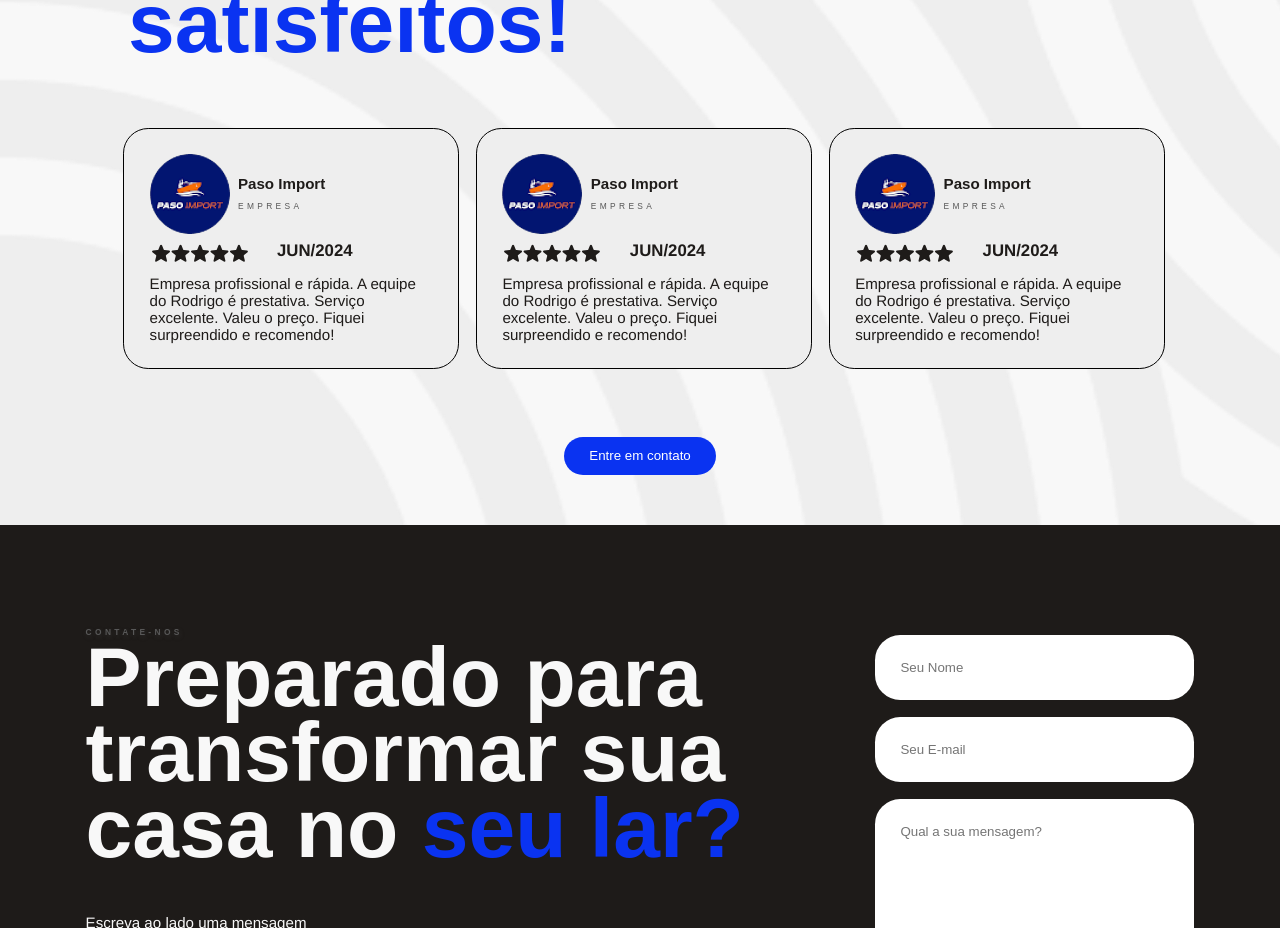
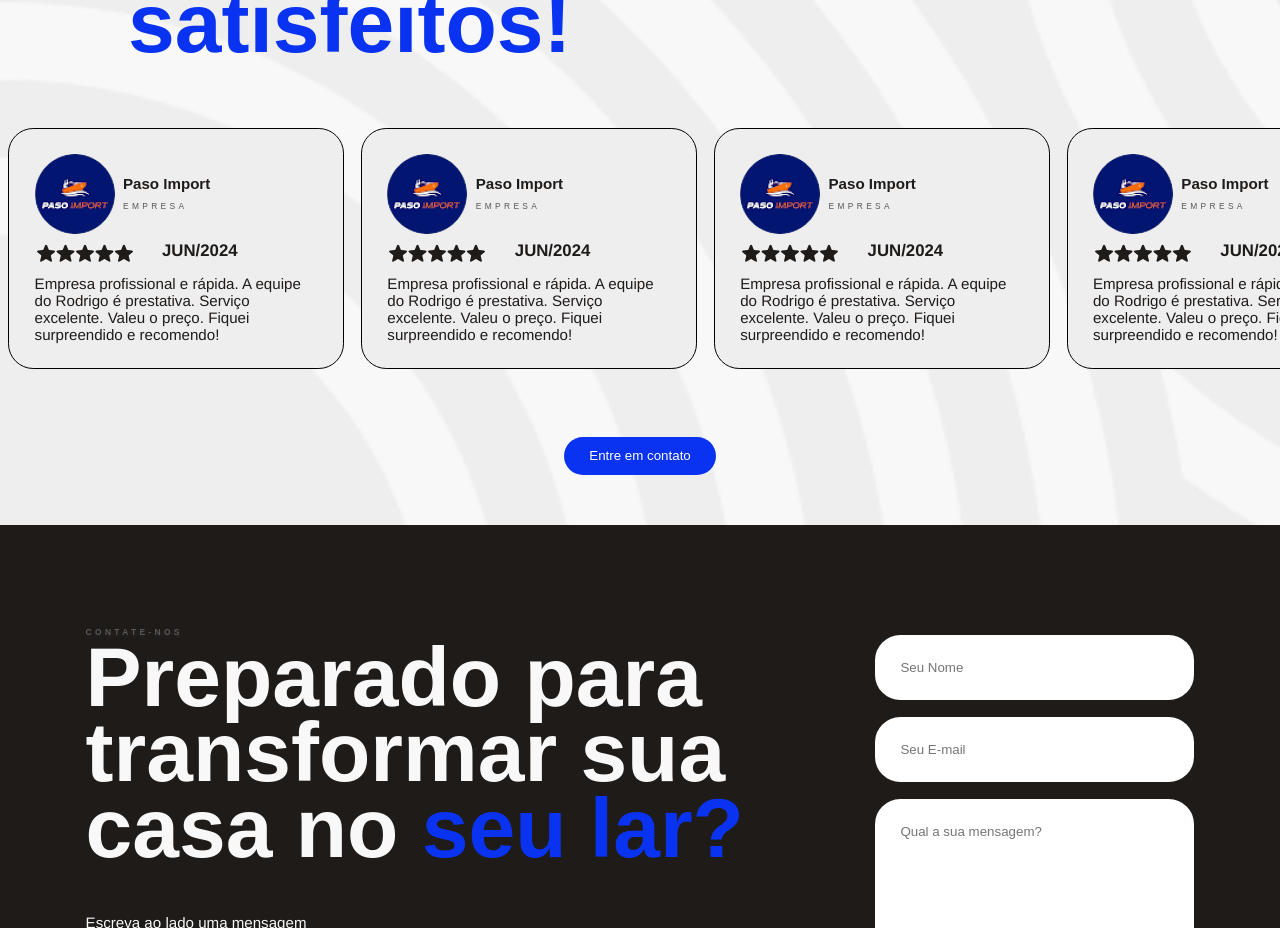
Before and after one commit to lucastdcs/ReforMar, a React (Vite) app: page / in a window 1280 px wide. Shown: the part 8420-9348 px from the top of the page. Built offline with nearby package versions, Linux system fonts and the light colour scheme.

Commit message:
Created New Carousel

```diff
--- a/src/Components/FeedbackCard/FeedbackCard.styled.js
+++ b/src/Components/FeedbackCard/FeedbackCard.styled.js
@@ -1,7 +1,7 @@
 import styled from "styled-components";
 
 const StyledContainer = styled.div`
-    max-width: 40rem;
+    width: 40rem;
     padding: 3rem;
     margin-bottom: 2rem;
     height: auto;
--- a/src/Components/FeedbackSection/FeedbackSection.jsx
+++ b/src/Components/FeedbackSection/FeedbackSection.jsx
@@ -2,6 +2,7 @@ import React from "react";
 import { StyledContainer } from "./FeedbackSection.styled";
 import Titles from "../Titles/Titles";
 import Carousel from "../Carrousel/Carousel";
+import CarouselNew from "../MotionCarousel/MotionCarousel";
 import FeedbackCard from "../FeedbackCard/FeedbackCard";
 import Button from "../Button/Button";
 
@@ -14,11 +15,20 @@ const FeedbackSection = () => {
         text_span="clientes satisfeitos!"
       />
 
-      <Carousel>
+      <CarouselNew>
         <FeedbackCard />
         <FeedbackCard />
         <FeedbackCard />
-      </Carousel>
+        <FeedbackCard />
+        <FeedbackCard />
+        <FeedbackCard />
+        <FeedbackCard />
+        <FeedbackCard />
+        <FeedbackCard />
+        <FeedbackCard />
+        <FeedbackCard />
+        <FeedbackCard />
+      </CarouselNew>
 
       <Button texto="Entre em contato" />
     </StyledContainer>
--- /dev/null
+++ b/src/Components/MotionCarousel/MotionCarousel.jsx
@@ -0,0 +1,25 @@
+import React, { useRef, useState, useEffect } from "react";
+import { StyledCarouselNew, Inner, Item } from "./MotionCarousel.styled";
+
+const CarouselNew = ({ children }) => {
+  const carousel = useRef();
+  const [width, setWidth] = useState(0);
+
+  useEffect(() => {
+    console.log(carousel.current?.scrollWidth, carousel.current?.offsetWidth);
+    setWidth(carousel.current?.scrollWidth - carousel.current?.offsetWidth);
+  }, []);
+  return (
+    <>
+      <StyledCarouselNew ref={carousel} whileTap={{ cursor: "grabbing" }}>
+        <Inner drag="x" dragConstraints={{ right: 0, left: -width }}>
+          {React.Children.map(children, (child, index) => (
+            <Item key={index}>{child}</Item>
+          ))}
+        </Inner>
+      </StyledCarouselNew>
+    </>
+  );
+};
+
+export default CarouselNew;
--- /dev/null
+++ b/src/Components/MotionCarousel/MotionCarousel.styled.js
@@ -0,0 +1,21 @@
+import styled from "styled-components";
+import { motion } from "framer-motion";
+
+export const StyledCarouselNew = styled(motion.div)`
+    cursor: drag;
+    overflow: hidden;
+    margin: auto;
+    width: 100%;
+
+`;
+
+export const Inner = styled(motion.div)`
+    display: flex;
+
+`;
+
+export const Item = styled(motion.div)`
+    margin: 0 1rem;
+    width: fit-content;
+
+`;
```
